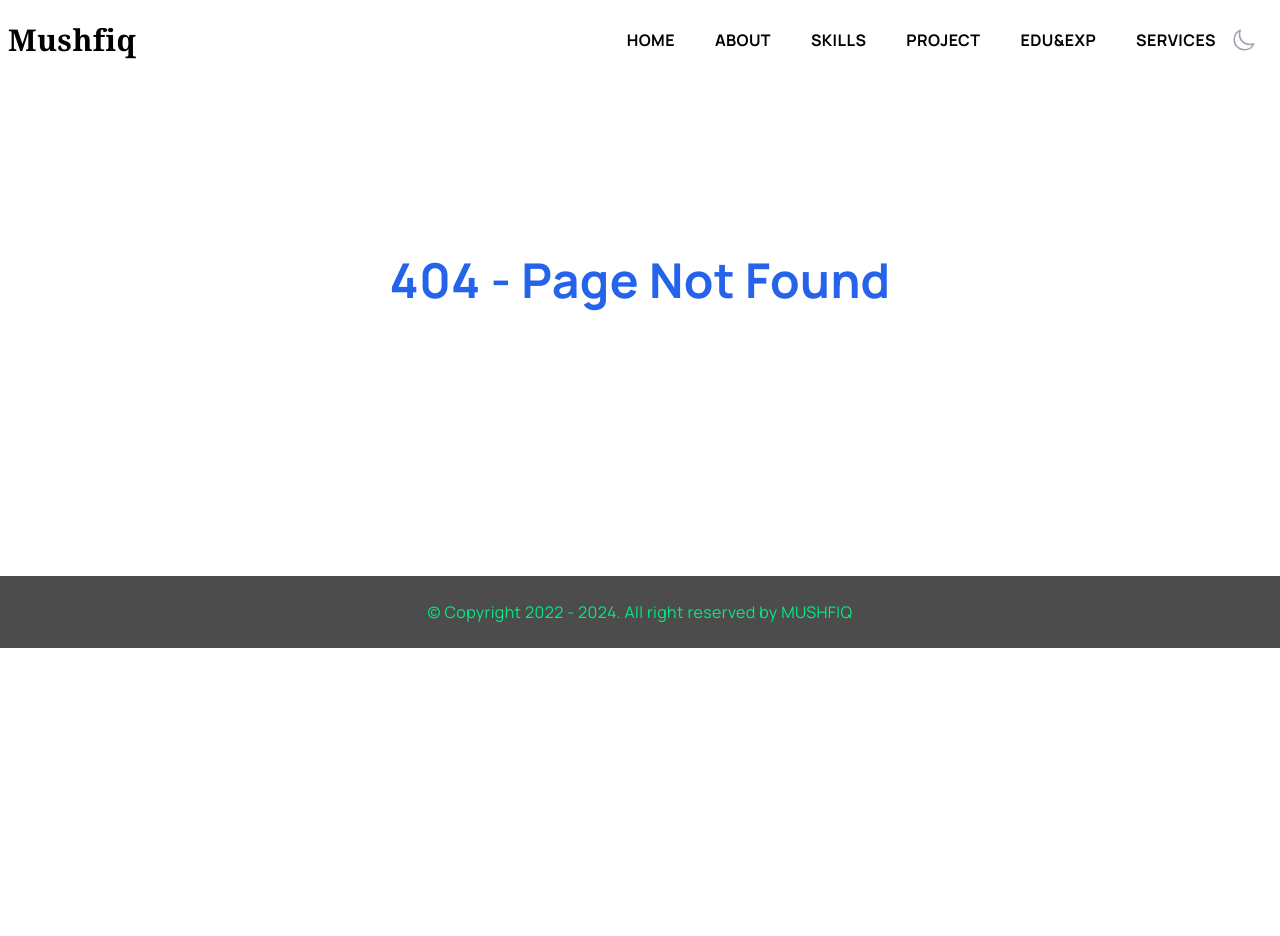
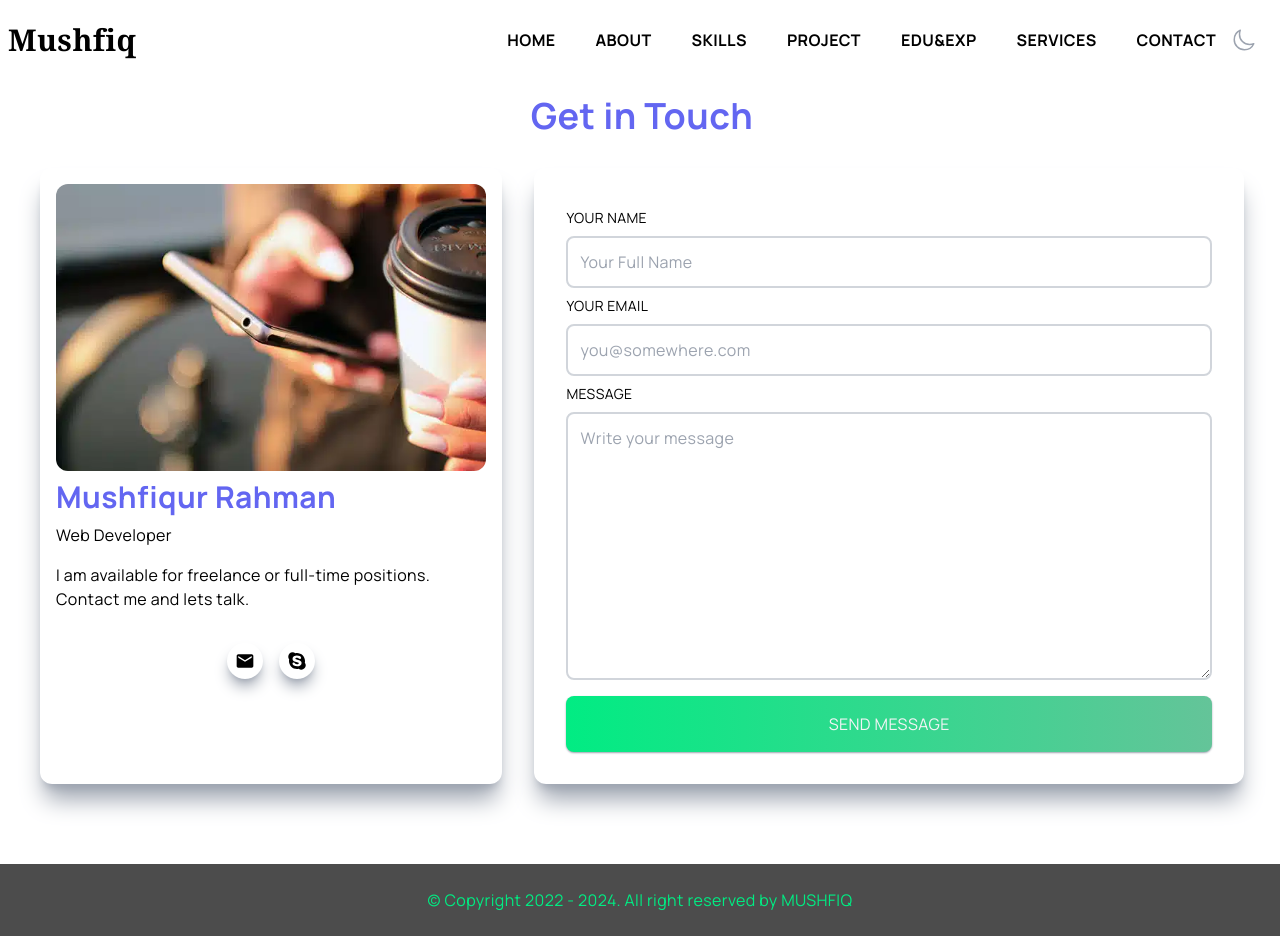
Before and after one commit to mushfiqur-rahman/portfolio, a Next.js app: page /contact in a window 1280 px wide. Before the commit this address had no page. Before the commit the page ends 800 px from the top, so only its background shows below. Built offline with nearby package versions, Linux system fonts and the light colour scheme.

Commit message:
contact added

```diff
--- /dev/null
+++ b/components/Contact.jsx
@@ -0,0 +1,154 @@
+import React, { useState } from "react";
+import Image from "next/image";
+import ContactImg from "../public/contactImg.webp";
+import Link from "next/link";
+import { MdEmail } from "react-icons/md";
+import { FaSkype } from "react-icons/fa";
+
+const Contact = () => {
+  const [text, setText] = useState("");
+  const [error, setError] = useState("");
+
+  const handleSubmit = (e) => {
+    e.preventDefault();
+  };
+
+  //
+  const email = "mushfiq.kdu@gmail.com";
+  const skype = "mushfiq.style";
+
+  const handleEmail = () => {
+    window.location.href = `mailto:${email}`;
+  };
+
+  const handleSkype = () => {
+    window.location.href = `skype:username?call`;
+  };
+
+  return (
+    <div className="dark:bg-gradient-to-r from-slate-900 to-slate-700">
+      <div
+        id="contact"
+        className="max-w-[1240px] m-auto md:pl-5 p-4 py-16 glassmorphism"
+      >
+        <h1 className="py-8 text-4xl font-bold text-center text-indigo-500">
+          Get in Touch
+        </h1>
+        <div className="grid lg:grid-cols-5 gap-8">
+          {/* left */}
+          <div className="col-span-3 lg:col-span-2 w-full h-full shadow-xl shadow-gray-400 rounded-xl">
+            <div className="lg:p-4 h-full">
+              <div>
+                <Image
+                  className="rounded-xl hover:scale-90 ease-in duration-300"
+                  src={ContactImg}
+                  alt="contact"
+                  priority={true}
+                />
+              </div>
+
+              <div className="text-center md:text-start">
+                <h2 className="py-2 text-3xl text-indigo-500">
+                  Mushfiqur Rahman
+                </h2>
+                <p>Web Developer</p>
+                <p className="py-4">
+                  I am available for freelance or full-time positions. Contact
+                  me and lets talk.
+                </p>
+              </div>
+
+              <div className="flex items-center justify-center gap-4 max-w-[350px] m-auto py-4">
+                <div
+                  className="rounded-full shadow-lg shadow-gray-400 p-2 cursor-pointer hover:scale-110 hover:text-yellow-500 ease-in duration-300"
+                  onClick={handleEmail}
+                >
+                  <Link
+                    href={`mailto:${email}`}
+                    rel="noreferrer"
+                    target="_blank"
+                    aria-label="email"
+                  >
+                    <MdEmail size={20} />
+                  </Link>
+                </div>
+                <div
+                  className="rounded-full shadow-lg shadow-gray-400 p-2 cursor-pointer hover:scale-110 hover:text-[#0096DE] ease-in duration-300"
+                  onClick={handleSkype}
+                >
+                  <Link
+                    href={`call:${skype}`}
+                    rel="noreferrer"
+                    target="_blank"
+                    aria-label="skype"
+                  >
+                    <FaSkype size={20} />
+                  </Link>
+                </div>
+              </div>
+            </div>
+          </div>
+
+          <div className="col-span-3 w-full h-auto shadow-xl shadow-gray-400 rounded-xl lg:p-4">
+            <div className="p-4">
+              <form
+                action="https://getform.io/f/c5c082f5-315e-47c3-b3b7-e0c73974c08f"
+                method="POST"
+                encType="multipart/form-data"
+                onSubmit={handleSubmit}
+              >
+                <div className="flex flex-col">
+                  <label className="uppercase text-sm py-2">Your Name</label>
+                  <input
+                    className="border-2 rounded-lg p-3 flex border-gray-300"
+                    type="text"
+                    name="name"
+                    placeholder="Your Full Name"
+                    required
+                  />
+                </div>
+
+                <div className="flex flex-col">
+                  <label className="uppercase text-sm py-2">Your Email</label>
+                  <input
+                    className="border-2 rounded-lg p-3 flex border-gray-300"
+                    type="email"
+                    name="email"
+                    placeholder="you@somewhere.com"
+                    required
+                  />
+                </div>
+
+                <div className="flex flex-col">
+                  <label className="uppercase text-sm py-2">Message</label>
+                  <textarea
+                    rows="10"
+                    className="border-2 rounded-lg p-3 flex border-gray-300"
+                    name="message"
+                    placeholder="Write your message"
+                    required
+                  ></textarea>
+                </div>
+
+                <button
+                  type="submit"
+                  className="bg-indigo-500 text-gray-100 mt-4 w-full p-4 rounded-lg"
+                >
+                  Send Message
+                </button>
+              </form>
+
+              {error && (
+                <p className="font-bold" style={{ color: "red" }}>
+                  {error}
+                </p>
+              )}
+            </div>
+          </div>
+        </div>
+      </div>
+    </div>
+  );
+};
+
+export default Contact;
--- a/components/Navbar.jsx
+++ b/components/Navbar.jsx
@@ -12,7 +12,6 @@ const Navbar = () => {
   const [nav, setNav] = useState(false);
 
   const [shadow, setShadow] = useState(false);
-  const [navBg, setNavBg] = useState("#ecf0f3");
   const [linkColor, setlinkColor] = useState("#1f2937");
 
   // For Mobile nav
@@ -71,7 +70,6 @@ const Navbar = () => {
 
   return (
     <div
-      // style={{ backgroundColor: `${navBg}` }}
       className={
         shadow
           ? "fixed w-full h-20 shadow-xl z-[100] bg-white dark:bg-black/50"
@@ -143,6 +141,14 @@ const Navbar = () => {
             >
               <Link href="/services" role="menuitem">
                 Services
+              </Link>
+            </li>
+            <li
+              className="ml-10 font-bold hover:border-b dark:text-green-500"
+              role="none"
+            >
+              <Link href="/contact" role="menuitem">
+                Contact
               </Link>
             </li>
           </ul>
--- /dev/null
+++ b/pages/contact.jsx
@@ -0,0 +1,12 @@
+import React from "react";
+import Contact from "@/components/Contact";
+
+const contact = () => {
+  return (
+    <>
+      <Contact />
+    </>
+  );
+};
+
+export default contact;
--- a/pages/services.jsx
+++ b/pages/services.jsx
@@ -1,20 +1,7 @@
 import React from "react";
 import { motion } from "framer-motion";
-import Link from "next/link";
-import { MdEmail } from "react-icons/md";
-import { FaSkype } from "react-icons/fa";
 
 const services = () => {
-  const email = "mushfiq.kdu@gmail.com";
-  const skype = "mushfiq.style";
-
-  const handleEmail = () => {
-    window.location.href = `mailto:${email}`;
-  };
-
-  const handleSkype = () => {
-    window.location.href = `skype:username?call`;
-  };
   return (
     <>
       <div className="w-full h-screen text-center">
@@ -33,34 +20,6 @@ const services = () => {
             <div>
               <p>I am just one mail away</p>
             </div>
-            <div className="flex items-center justify-center gap-4 max-w-[350px] m-auto py-4">
-              <div
-                className="rounded-full shadow-lg shadow-gray-400 p-6 cursor-pointer hover:scale-110 hover:text-yellow-500 ease-in duration-300"
-                onClick={handleEmail}
-              >
-                <Link
-                  href={`mailto:${email}`}
-                  rel="noreferrer"
-                  target="_blank"
-                  aria-label="email"
-                >
-                  <MdEmail size={30} />
-                </Link>
-              </div>
-              <div
-                className="rounded-full shadow-lg shadow-gray-400 p-6 cursor-pointer hover:scale-110 hover:text-[#0096DE] ease-in duration-300"
-                onClick={handleSkype}
-              >
-                <Link
-                  href={`call:${skype}`}
-                  rel="noreferrer"
-                  target="_blank"
-                  aria-label="skype"
-                >
-                  <FaSkype size={30} />
-                </Link>
-              </div>
-            </div>
           </motion.div>
         </div>
       </div>
```
Also changed, not shown: public/contactImg.webp (added).
